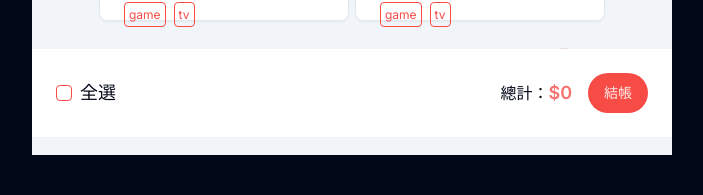
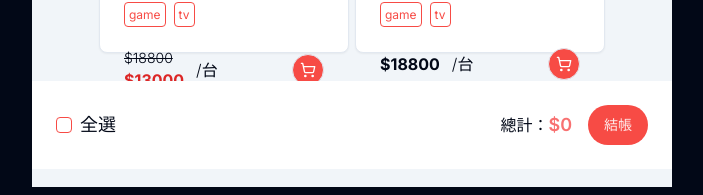
Before and after one commit to jordantseng/tiktok-ecommerce, a Next.js app: page /shopping-cart in a window 1280 px wide. Shown: the part 822-1017 px from the top of the page, without its empty margins (288-991 px from the left). Built offline with nearby package versions, Linux system fonts and the light colour scheme.

Commit message:
style(shopping-cart): adjust style again

```diff
--- a/app/shopping-cart/page.tsx
+++ b/app/shopping-cart/page.tsx
@@ -6,6 +6,7 @@ import NavBar from '@/components/NavBar'
 import { Button } from '@/components/ui/button'
 import { Checkbox } from '@/components/ui/checkbox'
 import { useCartContext } from '@/context/CartContext'
+import Link from 'next/link'
 import React, { useState } from 'react'
 import { useImmer } from 'use-immer'
 
@@ -83,7 +84,7 @@ const ShoppingCartPage = () => {
         <div className="mb-5 flex w-full items-center justify-center gap-x-1.5 p-2">
           <MerchandiseCard
             id={12345}
-            className="h-64 w-[50%] md:w-auto"
+            className="h-72 w-[50%] md:w-auto"
             imgUrl="https://gmedia.playstation.com/is/image/SIEPDC/ps5-product-thumbnail-01-en-14sep21?$facebook$"
             title="PS5"
             tags={['game', 'tv']}
@@ -93,7 +94,7 @@ const ShoppingCartPage = () => {
           />
           <MerchandiseCard
             id={55555}
-            className="h-64 w-[50%] md:w-auto"
+            className="h-72 w-[50%] md:w-auto"
             imgUrl="https://gmedia.playstation.com/is/image/SIEPDC/ps5-product-thumbnail-01-en-14sep21?$facebook$"
             title="PS5 GGGHHGHGHGHGHGHGHGHGHGHG"
             tags={['game', 'tv']}
@@ -117,7 +118,9 @@ const ShoppingCartPage = () => {
               <span>總計：</span>
               <span className="text-lg font-semibold text-red-400">${total}</span>
             </div>
-            <Button className="w-[4/12] rounded-3xl bg-primary">結帳</Button>
+            <Link href="/confirm-bill">
+              <Button className="w-[4/12] rounded-3xl bg-primary">結帳</Button>
+            </Link>
           </div>
         </div>
       </div>
```
